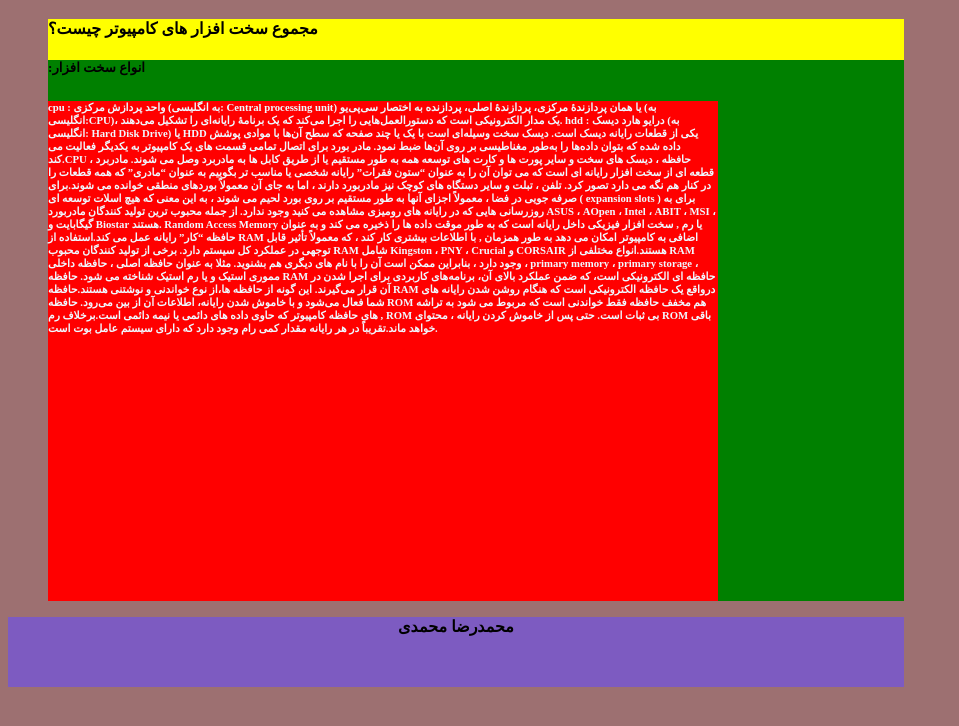
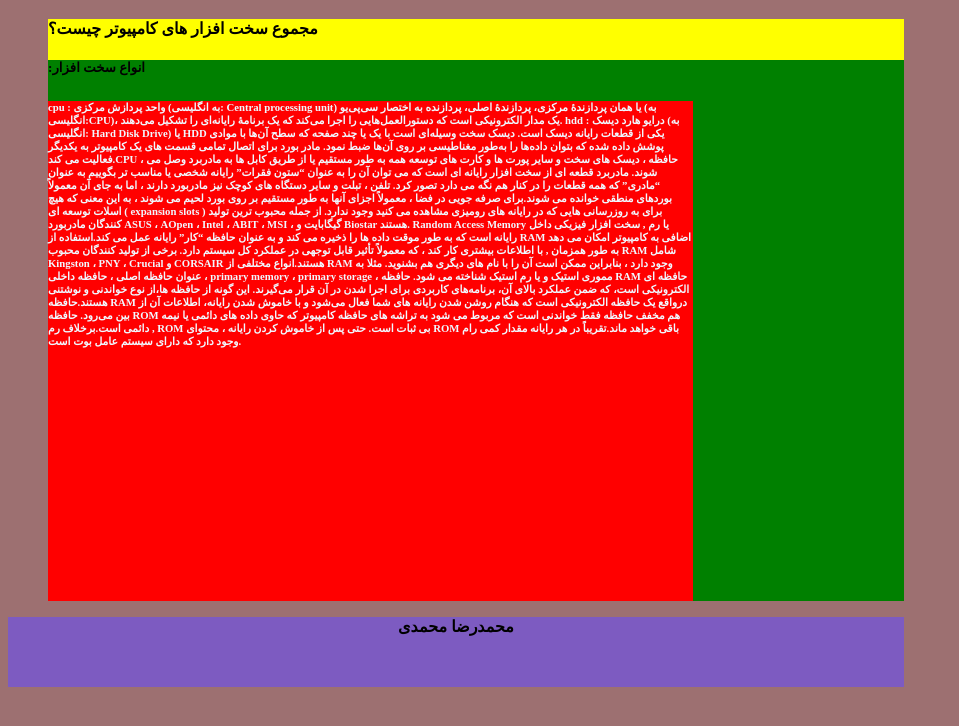
Before and after one commit to mr-mhmh/987654567, a plain HTML site: page index.html in a window 1280 px wide. Shown: the part 104-830 px from the top of the page, without its empty margins (0-959 px from the left). Drawn offline with Linux system fonts and the light colour scheme.

Commit message:
Update index.html

```diff
--- a/index.html
+++ b/index.html
@@ -26,7 +26,7 @@
 	<div>
 <section style="width:100%;height:70%;background:green;">
 	<h1 style="text-align:centercolor:#CB2629;">:انواع سخت افزار</h1>
-	  <section style="width:670px;height:500px;background:red;">
+	  <section style="width:645px;height:500px;background:red;">
 	<h1 style="color:aliceblue">  cpu : واحد پردازش مرکزی (به انگلیسی: Central processing unit) یا همان پردازندهٔ مرکزی، پردازندهٔ اصلی، پردازنده به اختصار سی‌پی‌یو (به انگلیسی:CPU)، یک مدار الکترونیکی است که دستورالعمل‌هایی را اجرا می‌کند که یک برنامهٔ رایانه‌ای را تشکیل می‌دهند.
 
 	hdd : درایو هارد دیسک (به انگلیسی: Hard Disk Drive) یا HDD یکی از قطعات رایانه دیسک است. دیسک سخت وسیله‌ای است با یک یا چند صفحه که سطح آن‌ها با موادی پوشش داده شده که بتوان داده‌ها را به‌طور مغناطیسی بر روی آن‌ها ضبط نمود.
```
